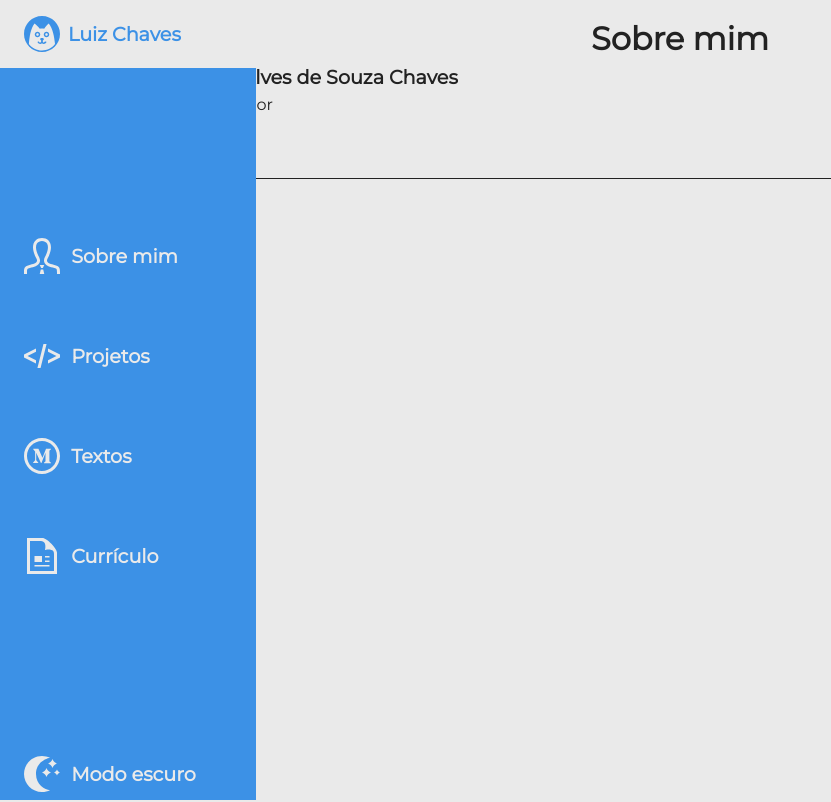
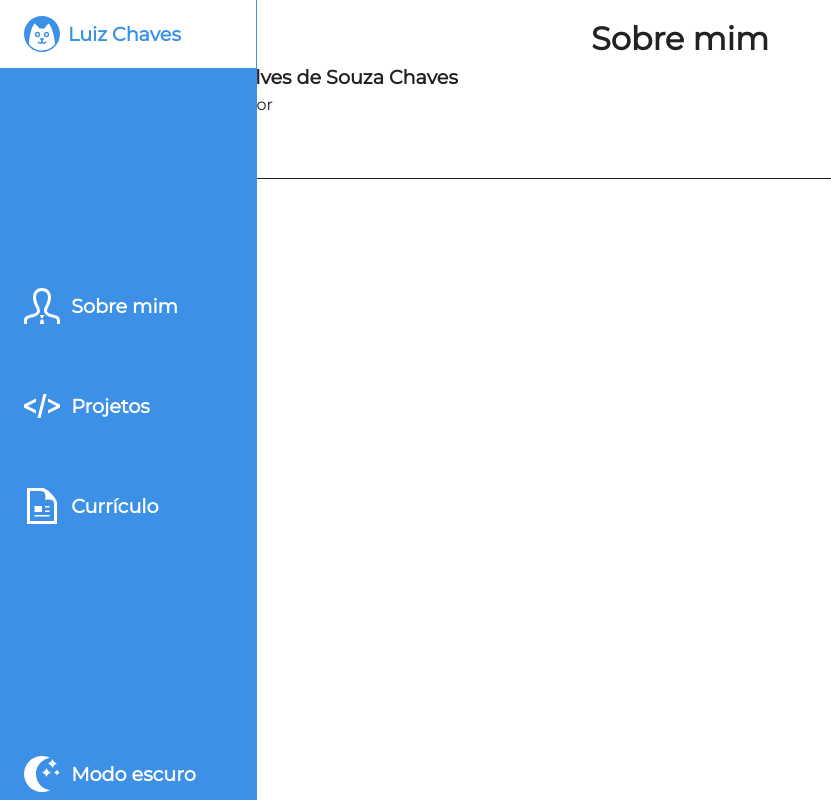
Before and after one commit to luizfchaves/Site-pessoal, a React (Create React App) app: page / in a window 1280 px wide. Shown: the top 802 px of the page, without its empty margins (0-831 px from the left). Built offline with nearby package versions, Linux system fonts and the light colour scheme.

Commit message:
Utlizando readux para controlar tema

```diff
--- a/package.json
+++ b/package.json
@@ -8,8 +8,10 @@
     "@testing-library/user-event": "^7.1.2",
     "react": "^16.13.0",
     "react-dom": "^16.13.0",
+    "react-redux": "^7.2.0",
     "react-router-dom": "^5.1.2",
-    "react-scripts": "3.4.0"
+    "react-scripts": "3.4.0",
+    "redux": "^4.0.5"
   },
   "scripts": {
     "start": "react-scripts start",
--- a/src/App.js
+++ b/src/App.js
@@ -1,13 +1,16 @@
 import React from "react";
-
 import { BrowserRouter as Router, Route, Switch } from "react-router-dom";
+import { Provider } from "react-redux";
 
 import Navbar from "./components/Navbar";
 import HomeScreen from "./pages/HomeScreen";
 import StylePage from "./pages/StylePage";
 
+import store from "./store";
+
 function App() {
   return (
+    <Provider store={store}>
       <Router>
         <Navbar />
         <Switch>
@@ -19,6 +22,7 @@ function App() {
           </Route>
         </Switch>
       </Router>
+    </Provider>
   );
 }
 
--- a/src/colors.js
+++ b/src/colors.js
@@ -1,6 +1,7 @@
 const primaryColor = "#3C91E6";
 const darkColor = "#222222";
 const lightColor = "#EAEAEA";
+const lighterColor = "#FFFFFF";
 
 //FF0033
 //FF331F
@@ -11,7 +12,7 @@ exports.color = {
     "--primary-color": primaryColor
   },
   light: {
-    "--background-color": lightColor,
+    "--background-color": lighterColor,
     "--text-color": darkColor,
     "--primary-color": primaryColor
   }
--- a/src/components/Navbar/index.jsx
+++ b/src/components/Navbar/index.jsx
@@ -1,38 +1,16 @@
-import React, { useEffect, useState } from "react";
-
-import { color } from "./../../colors.js";
+import React from "react";
+import { useSelector, useDispatch } from "react-redux";
 
 import "./styles.css";
 
 const Navbar = () => {
   const svgSize = 36;
-  const [colorModeName, setColorModeName] = useState(
-    localStorage.getItem("colorMode") || detectPrefersColor()
-  );
+  const themeColor = useSelector(state => state.themeColor);
+  const dispatch = useDispatch();
 
-  function detectPrefersColor() {
-    if (window.matchMedia("(prefers-color-scheme: dark)").matches)
-      return "dark";
-    return "light";
+  function changeColorMode() {
+    dispatch({ type: "CHANGE_THEME" });
   }
-  function setColorMode() {
-    Object.entries(color[colorModeName]).map(r => {
-      document.documentElement.style.setProperty(r[0], r[1]);
-    });
-  }
-  async function changeColorMode() {
-    let activeColor = localStorage.getItem("colorMode")
-      ? localStorage.getItem("colorMode")
-      : detectPrefersColor();
-
-    let newColorMode = activeColor === "dark" ? "light" : "dark";
-    await localStorage.setItem("colorMode", newColorMode);
-    await setColorModeName(newColorMode);
-  }
-
-  useEffect(() => {
-    setColorMode();
-  }, [colorModeName]);
 
   const navItems = [
     {
@@ -61,7 +39,8 @@ const Navbar = () => {
       title: "Textos",
       path:
         "M12 0c-6.627 0-12 5.373-12 12s5.373 12 12 12 12-5.373 12-12-5.373-12-12-12zm0 2c5.514 0 10 4.486 10 10s-4.486 10-10 10-10-4.486-10-10 4.486-10 10-10zm-2.426 14.741h-3.574v-.202l1.261-1.529c.134-.139.195-.335.162-.526v-5.304c.015-.147-.041-.293-.151-.392l-1.121-1.35v-.201h3.479l2.689 5.897 2.364-5.897h3.317v.201l-.958.919c-.083.063-.124.166-.106.269v6.748c-.018.103.023.206.106.269l.936.919v.201h-4.706v-.201l.969-.941c.095-.095.095-.123.095-.269v-5.455l-2.695 6.844h-.364l-3.137-6.844v4.587c-.026.193.038.387.174.526l1.26 1.529v.202z",
-      link: "/#texts"
+      link: "/#texts",
+      disabled: true
     },
     {
       id: "curriculum",
@@ -74,7 +53,9 @@ const Navbar = () => {
   return (
     <nav id="navbar">
       <ul id="navbar-list">
-        {navItems.map(item => (
+        {navItems.map(item => {
+          if (!item.disabled)
+            return (
               <li key={item.id} className="navbar-item">
                 <a href={item.link}>
                   <svg
@@ -88,9 +69,10 @@ const Navbar = () => {
                   <p>{item.title}</p>
                 </a>
               </li>
-        ))}
+            );
+        })}
 
-        <li className="navbar-item" onClick={() => changeColorMode()}>
+        <li className="navbar-item" onClick={changeColorMode}>
           <a style={{ cursor: "pointer" }}>
             <svg
               xmlns="http://www.w3.org/2000/svg"
@@ -98,13 +80,13 @@ const Navbar = () => {
               height={svgSize}
               viewBox="0 0 24 24"
             >
-              {colorModeName === "light" ? (
+              {themeColor === "light" ? (
                 <path d="M12 10.999c1.437.438 2.562 1.564 2.999 3.001.44-1.437 1.565-2.562 3.001-3-1.436-.439-2.561-1.563-3.001-3-.437 1.436-1.562 2.561-2.999 2.999zm8.001.001c.958.293 1.707 1.042 2 2.001.291-.959 1.042-1.709 1.999-2.001-.957-.292-1.707-1.042-2-2-.293.958-1.042 1.708-1.999 2zm-1-9c-.437 1.437-1.563 2.562-2.998 3.001 1.438.44 2.561 1.564 3.001 3.002.437-1.438 1.563-2.563 2.996-3.002-1.433-.437-2.559-1.564-2.999-3.001zm-7.001 22c-6.617 0-12-5.383-12-12s5.383-12 12-12c1.894 0 3.63.497 5.37 1.179-2.948.504-9.37 3.266-9.37 10.821 0 7.454 5.917 10.208 9.37 10.821-1.5.846-3.476 1.179-5.37 1.179z" />
               ) : (
                 <path d="M22.088 13.126l1.912-1.126-1.912-1.126c-1.021-.602-1.372-1.91-.788-2.942l1.093-1.932-2.22-.02c-1.185-.01-2.143-.968-2.153-2.153l-.02-2.219-1.932 1.093c-1.031.583-2.34.233-2.941-.788l-1.127-1.913-1.127 1.913c-.602 1.021-1.91 1.372-2.941.788l-1.932-1.093-.02 2.219c-.01 1.185-.968 2.143-2.153 2.153l-2.22.02 1.093 1.932c.584 1.032.233 2.34-.788 2.942l-1.912 1.126 1.912 1.126c1.021.602 1.372 1.91.788 2.942l-1.093 1.932 2.22.02c1.185.01 2.143.968 2.153 2.153l.02 2.219 1.932-1.093c1.031-.583 2.34-.233 2.941.788l1.127 1.913 1.127-1.913c.602-1.021 1.91-1.372 2.941-.788l1.932 1.093.02-2.219c.011-1.185.969-2.143 2.153-2.153l2.22-.02-1.093-1.932c-.584-1.031-.234-2.34.788-2.942zm-10.117 6.874c-4.411 0-8-3.589-8-8s3.588-8 8-8 8 3.589 8 8-3.589 8-8 8zm6.029-8c0 3.313-2.687 6-6 6s-6-2.687-6-6 2.687-6 6-6 6 2.687 6 6z" />
               )}
             </svg>
-            <p> {colorModeName === "light" ? "Modo escuro" : "Modo claro"}</p>
+            <p> {themeColor === "light" ? "Modo escuro" : "Modo claro"}</p>
           </a>
         </li>
       </ul>
--- a/src/components/Navbar/styles.css
+++ b/src/components/Navbar/styles.css
@@ -2,6 +2,7 @@
   position: fixed;
   background-color: var(--primary-color);
   transition: width 250ms ease;
+  border-right: 1px solid var(--primary-color);
 }
 
 #navbar-list {
--- /dev/null
+++ b/src/store/index.js
@@ -0,0 +1,37 @@
+import { createStore } from "redux";
+import { color } from "./../colors";
+
+function detectPrefersColor() {
+  let previousColor = localStorage.getItem("themeColor");
+  if (previousColor === "dark" || previousColor === "light")
+    return previousColor;
+  if (window.matchMedia("(prefers-color-scheme: dark)").matches) return "dark";
+  return "light";
+}
+function setColorMode(theme) {
+  localStorage.setItem("themeColor", theme);
+  Object.entries(color[theme]).map(r => {
+    document.documentElement.style.setProperty(r[0], r[1]);
+  });
+}
+
+const INITIAL_STATE = {
+  themeColor: detectPrefersColor()
+};
+
+function themeColor(state = INITIAL_STATE, action) {
+  switch (action.type) {
+    case "CHANGE_THEME":
+      state.themeColor = state.themeColor === "dark" ? "light" : "dark";
+      let { themeColor } = state;
+      setColorMode(themeColor);
+      return { themeColor };
+    default:
+      setColorMode(state.themeColor);
+      return state;
+  }
+}
+
+const store = createStore(themeColor);
+
+export default store;
```
Also changed, not shown: 1 other file (tests, documents, lock files or other folders). Lines whose indentation alone changed are shown as unchanged.
